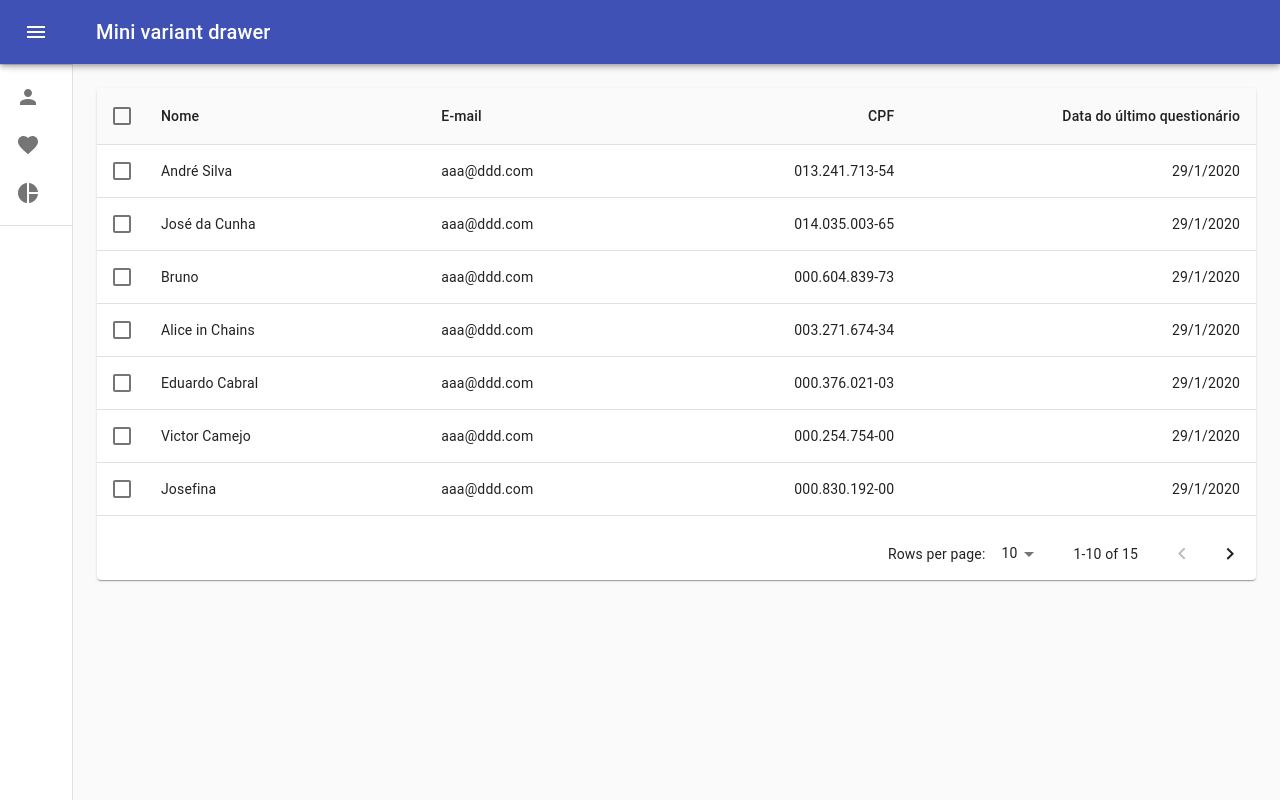
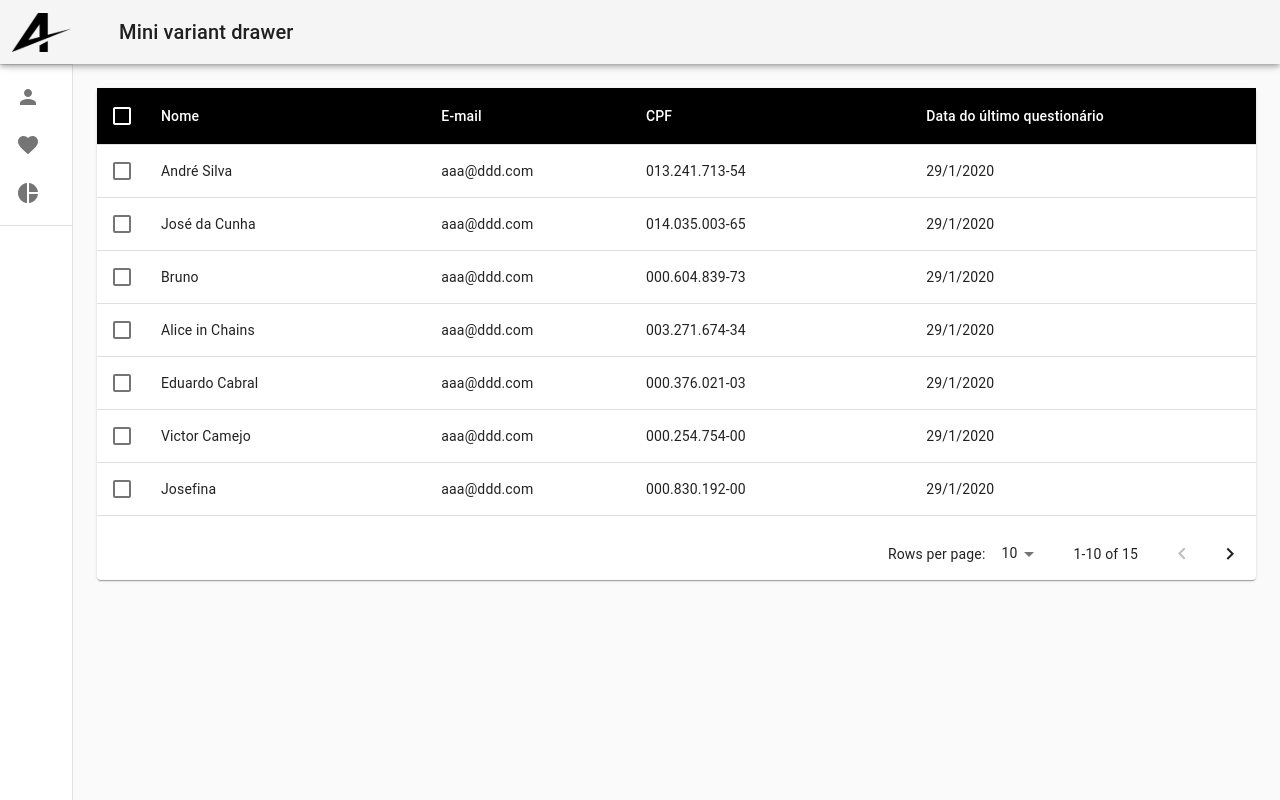
Before and after one commit to menyen/ador-fe, a React (Create React App) app: page / in a window 1280 px wide. Built offline with nearby package versions, Linux system fonts and the light colour scheme.

Commit message:
Add mini-logo, change table header color to black and app header to white

```diff
--- a/src/components/MiniDrawer.tsx
+++ b/src/components/MiniDrawer.tsx
@@ -11,13 +11,13 @@ import IconButton from '@material-ui/core/IconButton';
 import ListItem from '@material-ui/core/ListItem';
 import ListItemIcon from '@material-ui/core/ListItemIcon';
 import ListItemText from '@material-ui/core/ListItemText';
-import MenuIcon from '@material-ui/icons/Menu';
 import ChevronLeftIcon from '@material-ui/icons/ChevronLeft';
 import ChevronRightIcon from '@material-ui/icons/ChevronRight';
 import PersonIcon from '@material-ui/icons/Person';
 import FavoriteIcon from '@material-ui/icons/Favorite';
 import PieChartIcon from '@material-ui/icons/PieChart';
 import logo from '../logo.svg';
+import minilogo from '../mini-logo.svg';
 
 const drawerWidth = 240;
 
@@ -70,6 +70,9 @@ const useStyles = makeStyles((theme: Theme) =>
         width: theme.spacing(9) + 1,
       },
     },
+    collapsedToolbar: {
+      paddingLeft: 12,
+    },
     toolbar: {
       display: 'flex',
       alignItems: 'center',
@@ -105,8 +108,9 @@ export default function MiniDrawer() {
         className={clsx(classes.appBar, {
           [classes.appBarShift]: open,
         })}
+        color='default'
       >
-        <Toolbar>
+        <Toolbar className={classes.collapsedToolbar}>
           <IconButton
             color="inherit"
             aria-label="open drawer"
@@ -116,7 +120,7 @@ export default function MiniDrawer() {
               [classes.hide]: open,
             })}
           >
-            <MenuIcon />
+            <img src={minilogo} alt="logo" />
           </IconButton>
           <Typography variant="h6" noWrap>
             Mini variant drawer
@@ -137,7 +141,7 @@ export default function MiniDrawer() {
         }}
       >
         <div className={classes.toolbar}>
-          <img src={logo} className="App-logo" alt="logo" />
+          <img src={logo} className="app-logo" alt="logo" />
           <IconButton onClick={handleDrawerClose}>
             {theme.direction === 'rtl' ? <ChevronRightIcon /> : <ChevronLeftIcon />}
           </IconButton>
--- a/src/components/StickyHeadTable.tsx
+++ b/src/components/StickyHeadTable.tsx
@@ -1,5 +1,5 @@
 import React from 'react';
-import { makeStyles } from '@material-ui/core/styles';
+import { createStyles, makeStyles, Theme } from '@material-ui/core/styles';
 import Paper from '@material-ui/core/Paper';
 import Table from '@material-ui/core/Table';
 import TableBody from '@material-ui/core/TableBody';
@@ -14,7 +14,6 @@ interface Column {
   id: 'name' | 'email' | 'cpf' | 'lastQnaireDate';
   label: string;
   minWidth?: number;
-  align?: 'right';
   format?: (value: number) => string;
 }
 
@@ -25,19 +24,14 @@ const columns: Column[] = [
     id: 'cpf',
     label: 'CPF',
     minWidth: 170,
-    align: 'right',
     format: (value: number) =>
-      value.
-      toString().
-      padStart(11, '0').
-      replace(/(\d{3})(\d{3})(\d{3})(\d{2})/,
+      value.toString().padStart(11, '0').replace(/(\d{3})(\d{3})(\d{3})(\d{2})/,
         (regex, arg1, arg2, arg3, arg4) => arg1 + '.' + arg2 + '.' + arg3 + '-' + arg4)
   },
   {
     id: 'lastQnaireDate',
     label: 'Data do último questionário',
     minWidth: 170,
-    align: 'right',
     format: (value: number) => {
       const dateFormat = new Date(value);
       return ((dateFormat.getDate() )) + "/" + ((dateFormat.getMonth() + 1)) + "/" + dateFormat.getFullYear();
@@ -75,7 +69,8 @@ const rows = [
   createData('Saulo Silva', 'aaa@ddd.com', 210147125, 1580266800000),
 ];
 
-const useStyles = makeStyles({
+const useStyles = makeStyles((theme: Theme) =>
+  createStyles({
     root: {
       marginTop: '64px',
       width: '100%',
@@ -83,7 +78,15 @@ const useStyles = makeStyles({
     container: {
       maxHeight: 440,
     },
-});
+    tableHeadCell: {
+      backgroundColor: theme.palette.common.black,
+      color: theme.palette.common.white,
+    },
+    tableHeadCheckbox: {
+      color: theme.palette.common.white,
+    }
+  })
+);
 
 export default function StickyHeadTable() {
   const classes = useStyles();
@@ -131,7 +134,7 @@ export default function StickyHeadTable() {
 
   const isSelected = (cpf: number) => selected.indexOf(cpf) !== -1;
 
-  const emptyRows = rowsPerPage - Math.min(rowsPerPage, rows.length - page * rowsPerPage);
+  // const emptyRows = rowsPerPage - Math.min(rowsPerPage, rows.length - page * rowsPerPage);
 
   return (
     <Paper className={classes.root}>
@@ -139,19 +142,22 @@ export default function StickyHeadTable() {
         <Table stickyHeader aria-label="sticky table">
           <TableHead>
             <TableRow>
-              <TableCell padding="checkbox">
+              <TableCell padding="checkbox" className={classes.tableHeadCell}>
                 <Checkbox
                   indeterminate={selected.length > 0 && selected.length < rows.length}
                   checked={rows.length > 0 && selected.length === rows.length}
                   onChange={handleSelectAllClick}
                   inputProps={{ 'aria-label': 'select all desserts' }}
+                  color='default'
+                  classes={{root: classes.tableHeadCheckbox}}
                 />
               </TableCell>
               {columns.map((column) => (
                 <TableCell
                   key={column.id}
-                  align={column.align}
+                  align='left'
                   style={{ minWidth: column.minWidth }}
+                  className={classes.tableHeadCell}
                 >
                   {column.label}
                 </TableCell>
@@ -181,7 +187,7 @@ export default function StickyHeadTable() {
                   {columns.map((column) => {
                     const value = row[column.id];
                     return (
-                      <TableCell key={column.id} align={column.align}>
+                      <TableCell key={column.id} align='left'>
                         {column.format && typeof value === 'number' ? column.format(value) : value}
                       </TableCell>
                     );
```
Also changed, not shown: src/mini-logo.svg (added). Lines whose indentation alone changed are shown as unchanged.
